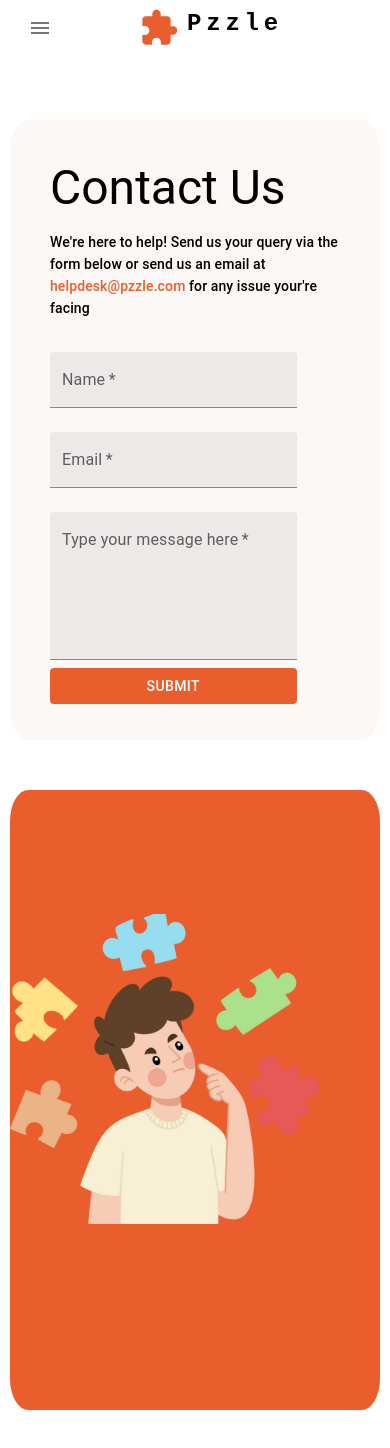
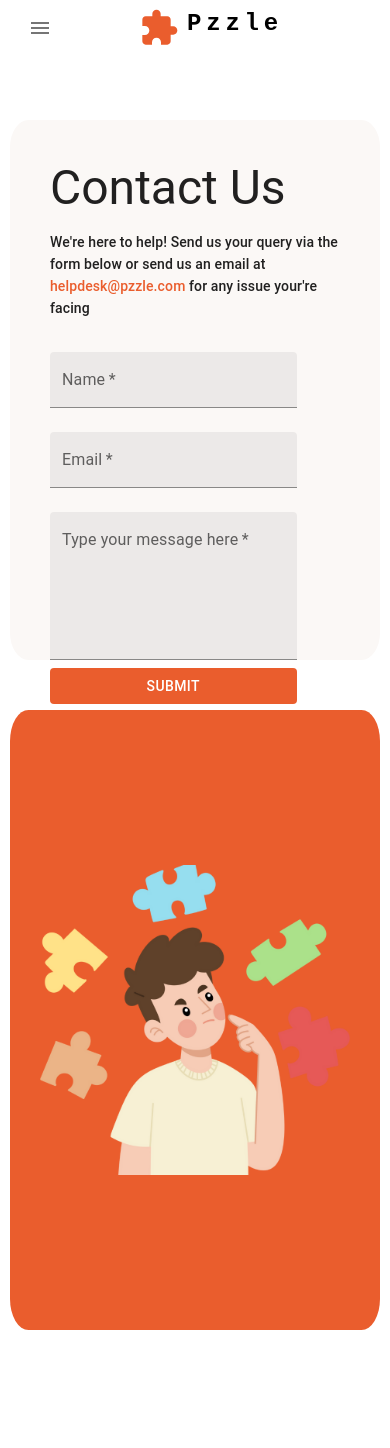
Before and after one commit to keeks-mtl/pzzle, a React (Create React App) app: page /contact in a window 390 px wide. Shown: the top 1448 px of the page. After the commit the page ends 1380 px from the top, so only its background shows below. Built offline with nearby package versions, Linux system fonts and the light colour scheme.

Commit message:
fix responsiveness on contact page

```diff
--- a/src/Components/Contact.js
+++ b/src/Components/Contact.js
@@ -62,12 +62,13 @@ const Contact = () => {
             sx={{
               height: "620px",
               backgroundColor: "#ea5d2d",
+              display:"flex"
             }}
           >
             <img
               src={puzzleQ}
               alt="illustration of people working on a puzzle"
-              style={{ height: "50%", margin: "auto", position:"relative", top:"20%" }}
+              style={{ height: "50%", margin: "auto", position:"relative" }}
             />
           </Box>
         </Grid>
--- a/src/index.js
+++ b/src/index.js
@@ -2,11 +2,13 @@ import React from 'react';
 import ReactDOM from 'react-dom/client';
 import './index.css';
 import App from './App';
+import { CssBaseline } from '@mui/material';
 
 
 const root = ReactDOM.createRoot(document.getElementById('root'));
 root.render(
   <React.StrictMode>
+    <CssBaseline/>
     <App />
   </React.StrictMode>
 );
```
